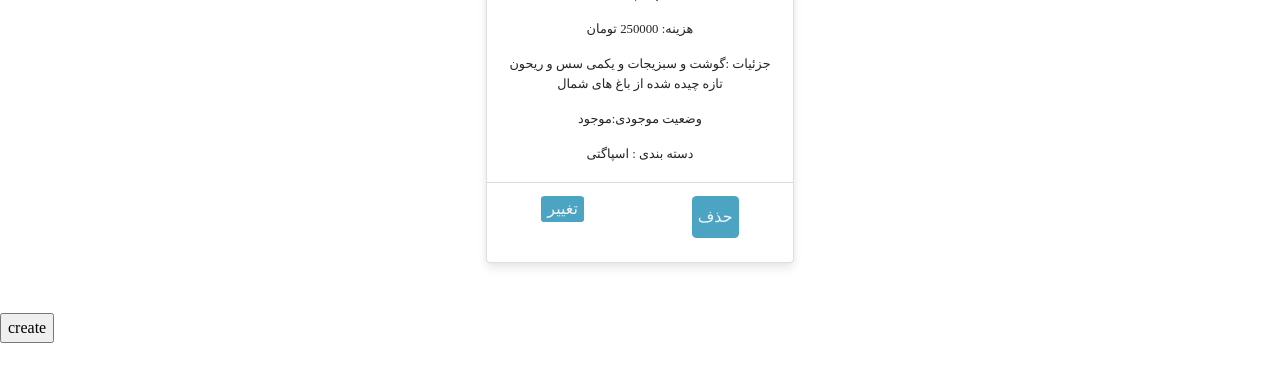
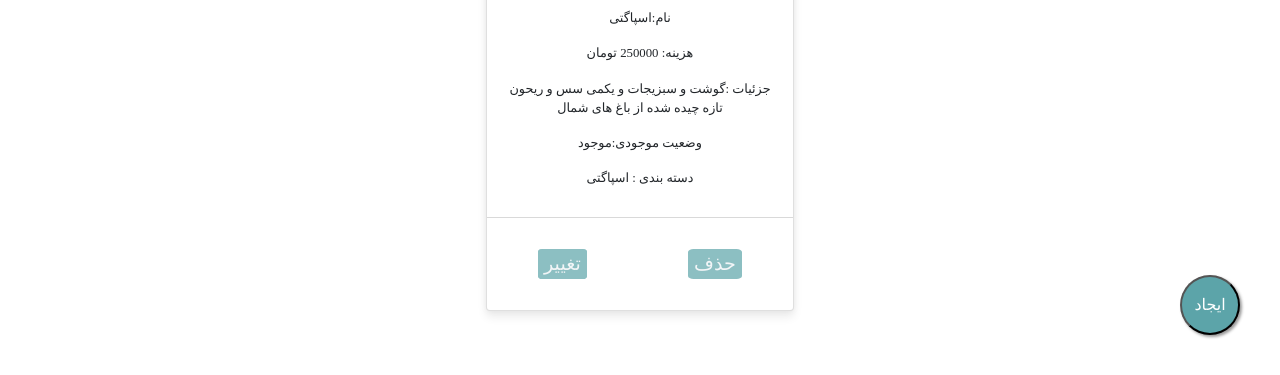
Before and after one commit to RoyaBoryaee/food, a Django app: page /restaurant_ad/FoodHome_detail in a window 1280 px wide. Shown: the part 879-1254 px from the top of the page. Run offline with Django 3.2, Linux system fonts and the light colour scheme; a user stored in the database is signed in; data comes from the database, SQL or seed files in the repository; both versions use the stored data as it was after the commit; some libraries are stand-ins or nearby versions; some web fonts are replaced.

Commit message:
floatingButton

```diff
--- a/static/Restaurant_admin/css/list.css
+++ b/static/Restaurant_admin/css/list.css
@@ -248,19 +248,20 @@ border-radius: 10%;
 }
 #delB:hover{opacity: 1}
 .button {
+margin: 10%;
   font-family: shabnam;
-  background-color:#007EA7;
+  background-color:rgb(92,164,169);
   color:#EDF2F4;
   text-align: center;
-  margin: 1vw;
   opacity: 0.7;
   transition: 0.3s;
-  font-size: 1.25vw;
+  font-size: 1.5vw;
   text-decoration: none;
   cursor: pointer;
 border-radius: 10%;
   border: none;
   justify-content: center;
+
 }
 
 
@@ -272,3 +273,19 @@ img {
   width: 100%;
   height: auto;
 }
+.float{
+	position:fixed;
+	width:60px;
+	height:60px;
+	bottom:40px;
+	right:40px;
+	background-color:rgb(92,164,169);
+	color:#FFF;
+	border-radius:50px;
+	text-align:center;
+	box-shadow: 2px 2px 3px #999;
+}
+
+.my-float{
+	margin-top:22px;
+}
--- a/templates/restaurant_admin/FoodHomedetail.html
+++ b/templates/restaurant_admin/FoodHomedetail.html
@@ -28,14 +28,18 @@
                             <p>دسته بندی : {{ food.food_category.name }}</p>
                         </div>
                         <div class="card-actions">
-                                 <form method="post">
+                            <form method="post" class="button">
                                 {% csrf_token %}
                                 <input type="hidden" name="id" value="{{ food.pk }}">
-                                <input class="button food_remove_btn" type="submit" value="تغییر">
+
+                                <input style="border: none; border-radius: 10%;background-color:rgb(92,164,169);color:#EDF2F4;" type="submit" value="تغییر">
+
+
                             </form>
 
 
-                            <button class="button food_remove_btn" data-food="{{ food.pk }}" >حذف</button>
+                            <button class="button food_remove_btn" data-food="{{ food.pk }}">حذف</button>
+
                         </div>
                     </div>
                 </div>
@@ -67,7 +71,7 @@
 
                 <div class="modal-footer">
                     <button type="button" class="btn btn-secondary" data-dismiss="modal">بستن</button>
-                  <a id="food_remove_link"  role="button" href="#">حذف</a>
+                    <a id="food_remove_link" role="button" href="#">حذف</a>
                 </div>
             </div>
         </div>
@@ -103,22 +107,23 @@
 {% endif %}
 
 <form method="post">
- {% csrf_token %}
-    <p><input type="submit" name="create" value="create" ></p>
+    {% csrf_token %}
+    <i class="fa fa-plus my-float"></i>
+    <input class="float" type="submit" name="create" value="ایجاد">
 </form>
 
-{%if create_bool%}
+{% if create_bool %}
 
-          <form method="post" enctype="multipart/form-data">{% csrf_token %}
-          <p>food name:{{create_form.food_name}} {{create_form.food_name.errors}}</p>
-          <p>food details:{{create_form.food_details }} {{create_form.food_details.errors}}</p>
-          <p>food availablitiy:{{ create_form.food_availability }} {{create_form.food_availability.errors}}</p>
-          <p>cost:{{ create_form.cost }} {{create_form.cost.errors}}</p>
-          <p>food cateogry:{{ create_form.food_category}} {{create_form.food_category.errors}}</p>
-          <p>image:{{create_form.food_img}} {{create_form.food_img.errors}}</p>
-          <input type="submit" name="create_1" value="CREATE">
-      </form>
-{%endif%}
+    <form method="post" enctype="multipart/form-data">{% csrf_token %}
+        <p>food name:{{ create_form.food_name }} {{ create_form.food_name.errors }}</p>
+        <p>food details:{{ create_form.food_details }} {{ create_form.food_details.errors }}</p>
+        <p>food availablitiy:{{ create_form.food_availability }} {{ create_form.food_availability.errors }}</p>
+        <p>cost:{{ create_form.cost }} {{ create_form.cost.errors }}</p>
+        <p>food cateogry:{{ create_form.food_category }} {{ create_form.food_category.errors }}</p>
+        <p>image:{{ create_form.food_img }} {{ create_form.food_img.errors }}</p>
+        <input type="submit" name="create_1" value="CREATE">
+    </form>
+{% endif %}
 </main>
 
 </body>
--- a/templates/restaurant_admin/WorkerHomedetail.html
+++ b/templates/restaurant_admin/WorkerHomedetail.html
@@ -107,6 +107,7 @@
                         <div  class="mc-description" style="text-align:right;direction: rtl;">
                             <p>شماره ملی:{{ worker.national_code }}</p>
                             <p>شماره تلفن:{{worker.phone_number }}</p>
+
 
                         </div>
                         <div class="img-container">
```
Also changed, not shown: static/Restaurant_admin/css/food.css (+16 -0 lines), templates/restaurant_admin/FoodCategoryHomedetail.html (+36 -32 lines), db.sqlite3, 4 other files.
